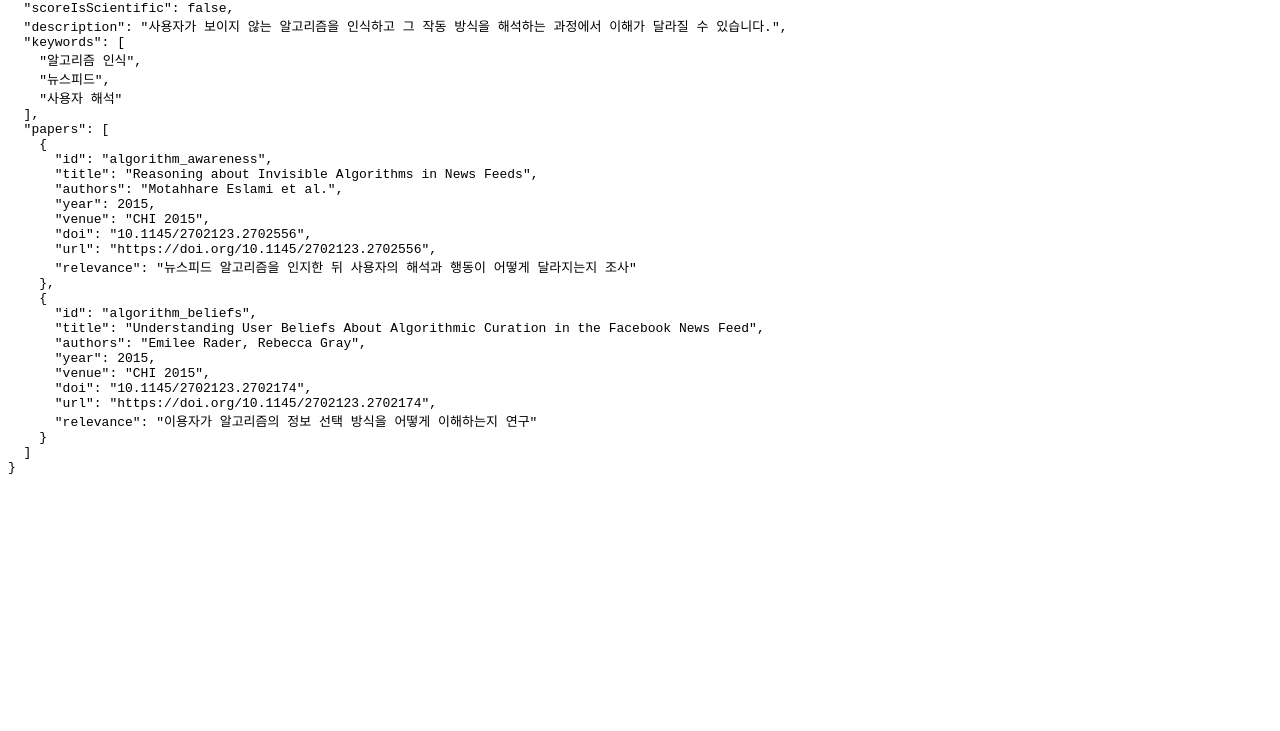
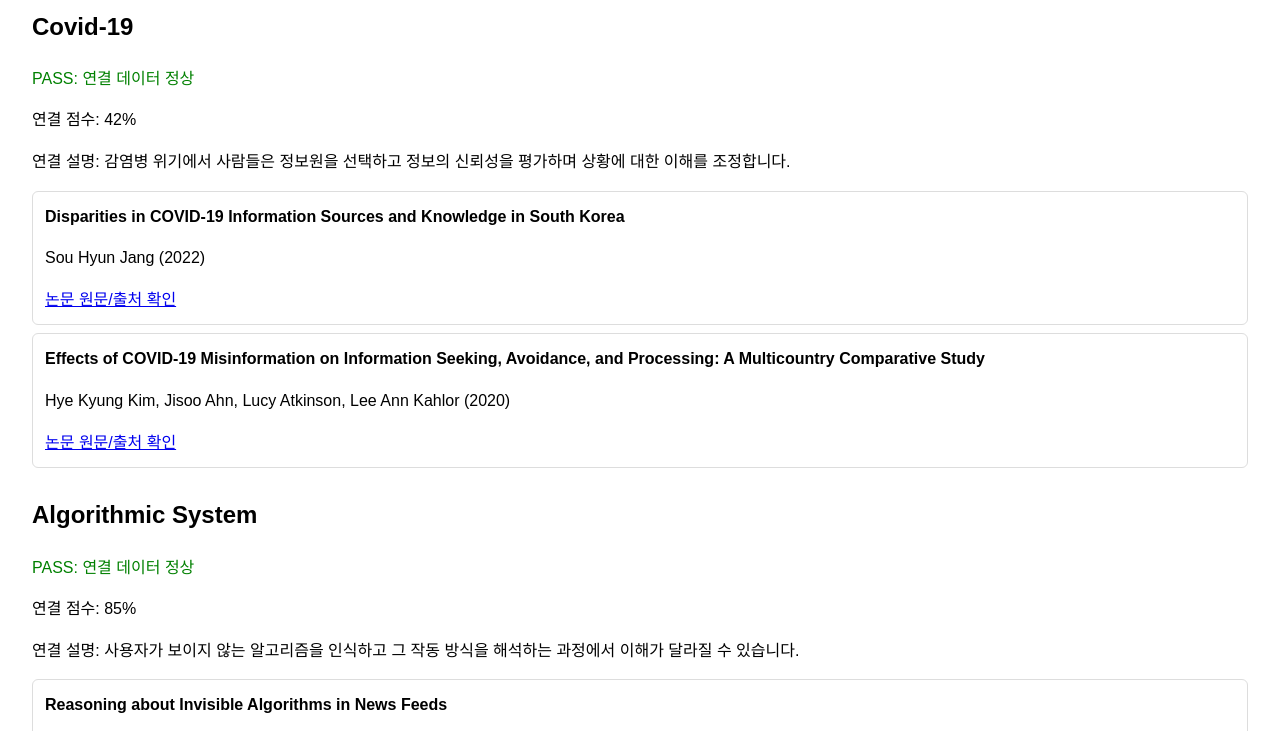
Before and after one commit to hyem3/4th_team, a plain HTML site: page prototype/connect-test.html in a window 1280 px wide. Shown: the part 164-895 px from the top of the page. Before the commit the page ends 800 px from the top, so only its background shows below. Drawn offline with Linux system fonts and the light colour scheme.

Commit message:
Update connect-test.html

```diff
--- a/prototype/connect-test.html
+++ b/prototype/connect-test.html
@@ -3,21 +3,123 @@
 <html lang="ko">
 <head>
   <meta charset="UTF-8">
-  <title>Connect Logic Test</title>
+  <title>ReseaMate Step 2 기능 테스트</title>
+  <style>
+    body {
+      font-family: Arial, sans-serif;
+      padding: 24px;
+      line-height: 1.6;
+    }
+    .pass { color: green; }
+    .fail { color: red; }
+    .paper {
+      border: 1px solid #ddd;
+      padding: 12px;
+      margin: 8px 0;
+      border-radius: 6px;
+    }
+    section { margin-bottom: 28px; }
+  </style>
 </head>
 <body>
-  <h2>ReseaMate Step 2 기능 테스트</h2>
-  <pre id="output"></pre>
+
+  <h1>ReseaMate Step 2 기능 테스트</h1>
+  <p>4개 연구 주제의 논문 연결 기능을 검사합니다.</p>
+
+  <div id="results"></div>
 
   <script src="./connect-logic.js"></script>
+
   <script>
-    const result = ReseaMateConnect.getConnection(
-      "Adaptive Understanding",
-      "Algorithmic System"
-    );
+    const container = document.getElementById("results");
+    const API = window.ReseaMateConnect;
 
-    document.getElementById("output").textContent =
-      JSON.stringify(result, null, 2);
+    const topics = [
+      { name: "Covid-19", count: 2, score: 42 },
+      { name: "Algorithmic System", count: 2, score: 85 },
+      { name: "Beyond Existing Topics", count: 1, score: null },
+      { name: "Recent Social Issue", count: 1, score: null }
+    ];
+
+    function addText(parent, tag, text, className = "") {
+      const element = document.createElement(tag);
+      element.textContent = text;
+      if (className) element.className = className;
+      parent.appendChild(element);
+      return element;
+    }
+
+    if (!API) {
+      addText(container, "h2",
+        "FAIL: connect-logic.js를 불러오지 못했습니다.",
+        "fail");
+    } else {
+      let passed = 0;
+
+      topics.forEach(topic => {
+        const section = document.createElement("section");
+        container.appendChild(section);
+
+        addText(section, "h2", topic.name);
+
+        const result = API.getConnection(
+          "Adaptive Understanding",
+          topic.name
+        );
+
+        if (!result) {
+          addText(section, "p", "FAIL: 연결 정보 없음", "fail");
+          return;
+        }
+
+        const countOK = result.papers.length === topic.count;
+        const scoreOK = result.score === topic.score;
+        const fieldsOK = result.papers.every(p =>
+          p.title && p.authors && p.year && p.url
+        );
+
+        if (countOK && scoreOK && fieldsOK) {
+          passed++;
+          addText(section, "p", "PASS: 연결 데이터 정상", "pass");
+        } else {
+          addText(section, "p", "FAIL: 데이터 확인 필요", "fail");
+        }
+
+        addText(section, "p",
+          "연결 점수: " +
+          (result.score === null ? "미정" : result.score + "%")
+        );
+
+        addText(section, "p",
+          "연결 설명: " + result.description
+        );
+
+        result.papers.forEach(paper => {
+          const card = document.createElement("div");
+          card.className = "paper";
+          section.appendChild(card);
+
+          addText(card, "strong", paper.title);
+          addText(card, "p",
+            paper.authors + " (" + paper.year + ")"
+          );
+
+          const link = document.createElement("a");
+          link.href = paper.url;
+          link.textContent = "논문 원문/출처 확인";
+          link.target = "_blank";
+          link.rel = "noopener noreferrer";
+          card.appendChild(link);
+        });
+      });
+
+      addText(
+        container,
+        "h2",
+        "테스트 결과: " + passed + " / 4개 주제 통과",
+        passed === 4 ? "pass" : "fail"
+      );
+    }
   </script>
 </body>
 </html>
```
